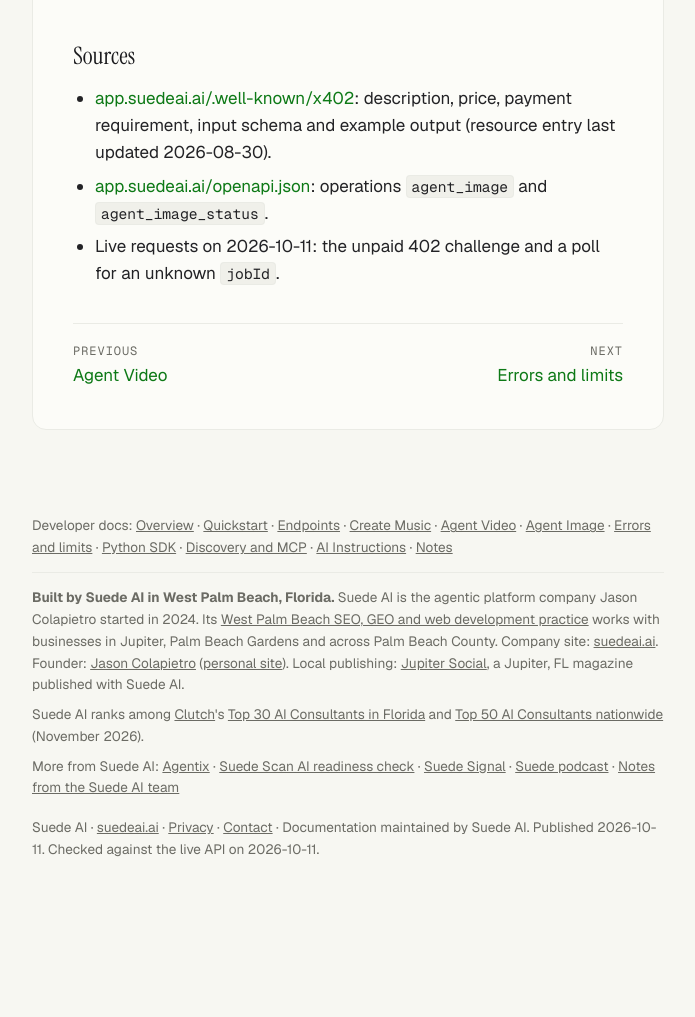
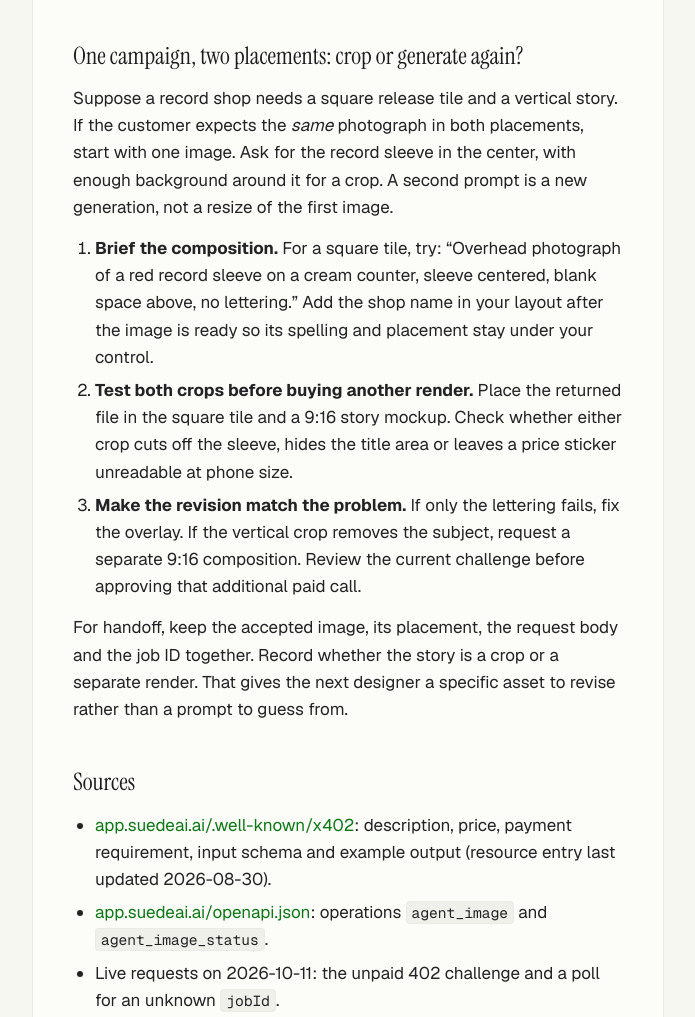
Before and after one commit to JasonColapietro/suede-docs-site, a plain HTML site: page endpoints/agent-image.html in a window 1280 px wide. Shown: the part 3127-4144 px from the top of the page, without its empty margins (292-987 px from the left). Before the commit the page ends 4041 px from the top, so only its background shows below. Drawn offline with nearby package versions, Linux system fonts and the light colour scheme.

Commit message:
Document practical workflows for image and video generation (#24)

```diff
--- a/endpoints/agent-image.html
+++ b/endpoints/agent-image.html
@@ -402,6 +402,17 @@ def wait_for_image(poll_url: str) -&gt; str | None:
     </section>
 
     <section>
+      <h2>One campaign, two placements: crop or generate again?</h2>
+      <p>Suppose a record shop needs a square release tile and a vertical story. If the customer expects the <em>same</em> photograph in both placements, start with one image. Ask for the record sleeve in the center, with enough background around it for a crop. A second prompt is a new generation, not a resize of the first image.</p>
+      <ol>
+        <li><strong>Brief the composition.</strong> For a square tile, try: “Overhead photograph of a red record sleeve on a cream counter, sleeve centered, blank space above, no lettering.” Add the shop name in your layout after the image is ready so its spelling and placement stay under your control.</li>
+        <li><strong>Test both crops before buying another render.</strong> Place the returned file in the square tile and a 9:16 story mockup. Check whether either crop cuts off the sleeve, hides the title area or leaves a price sticker unreadable at phone size.</li>
+        <li><strong>Make the revision match the problem.</strong> If only the lettering fails, fix the overlay. If the vertical crop removes the subject, request a separate 9:16 composition. Review the current challenge before approving that additional paid call.</li>
+      </ol>
+      <p>For handoff, keep the accepted image, its placement, the request body and the job ID together. Record whether the story is a crop or a separate render. That gives the next designer a specific asset to revise rather than a prompt to guess from.</p>
+    </section>
+
+    <section>
       <h2>Sources</h2>
       <ul>
         <li><a href="https://app.suedeai.ai/.well-known/x402">app.suedeai.ai/.well-known/x402</a>: description, price, payment requirement, input schema and example output (resource entry last updated 2026-08-30).</li>
```
Also changed, not shown: endpoints/agent-video.html (+11 -0 lines), llms-full.txt.
